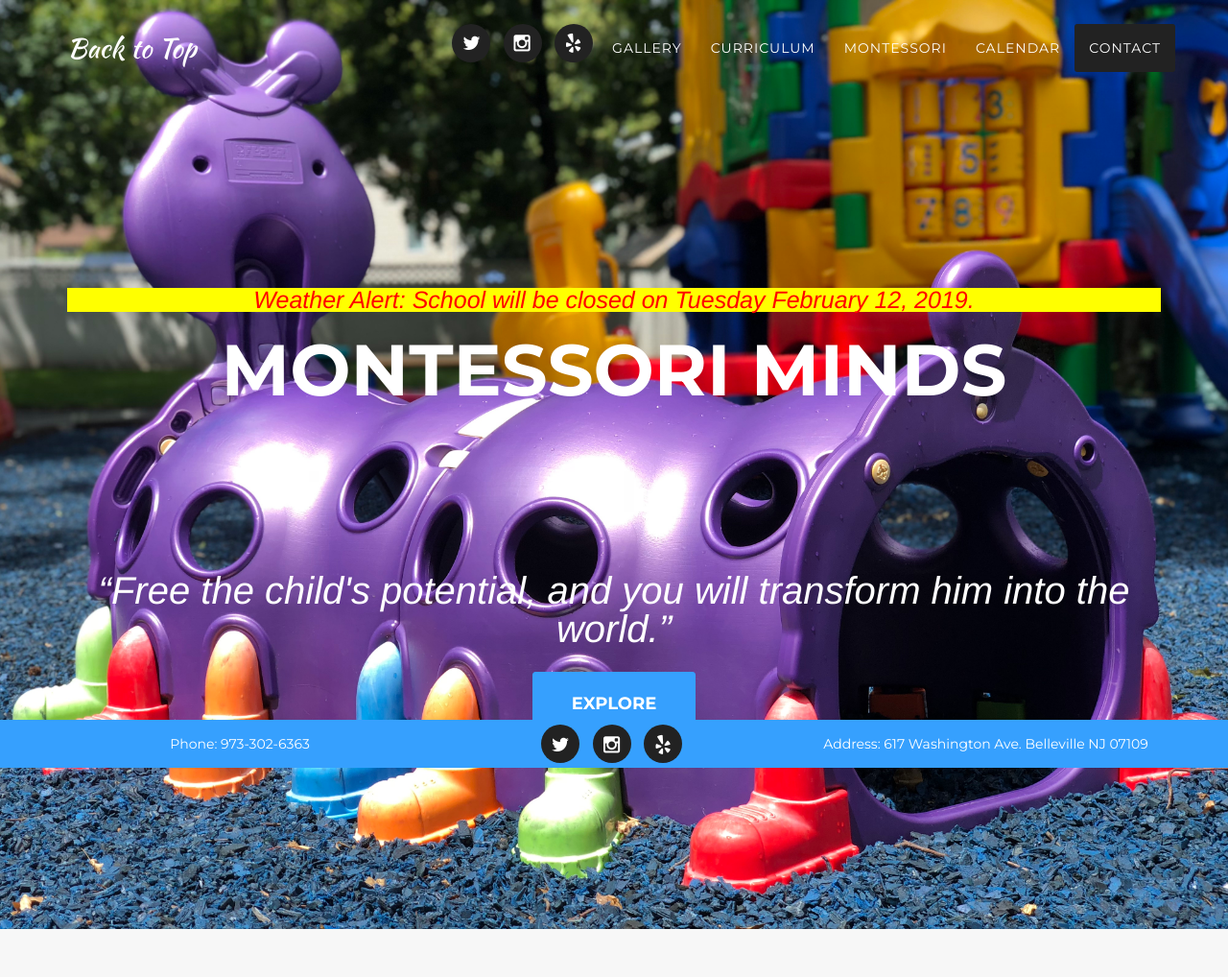
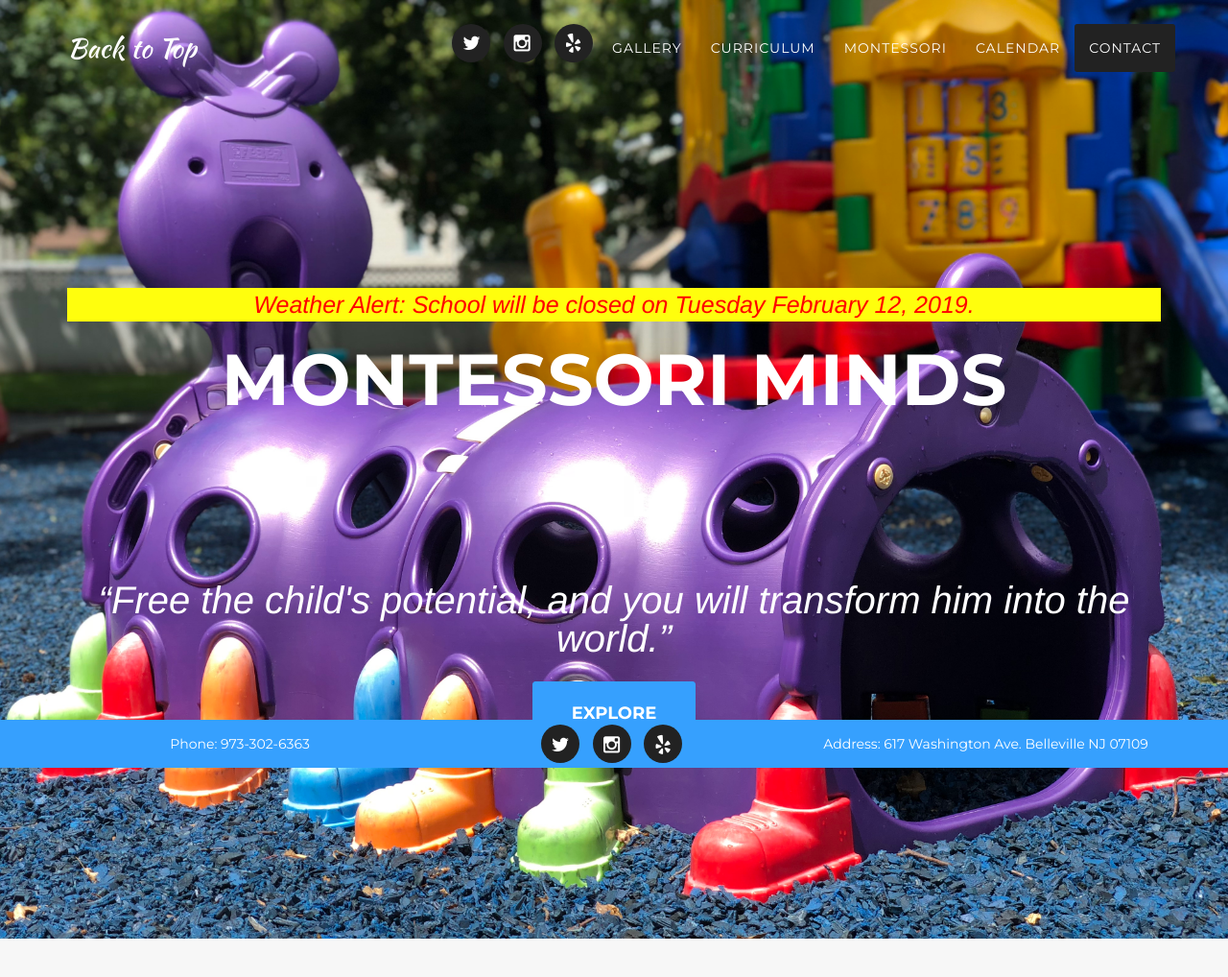
Before and after one commit to RolandoCosme/mm2, a PHP site: page / in a window 1280 px wide. Shown: the top 1018 px of the page at 96% size. Run offline with PHP 8.4, Linux system fonts and the light colour scheme; some libraries are stand-ins or nearby versions; some web fonts are replaced.

Commit message:
added weather alert for 2-12-19

```diff
--- a/css/portfolio.css
+++ b/css/portfolio.css
@@ -21,8 +21,8 @@
   font-family:"Droid Serif","Helvetica Neue",Helvetica,Arial,sans-serif;
   font-style:italic;
   font-size:25px;
-  line-height:25px;
+  line-height:35px;
   margin-bottom:25px;
-  color:red;
-  background-color: yellow;
+  color:#FF0000;
+  background-color: #FFFE0D;
 }
```
